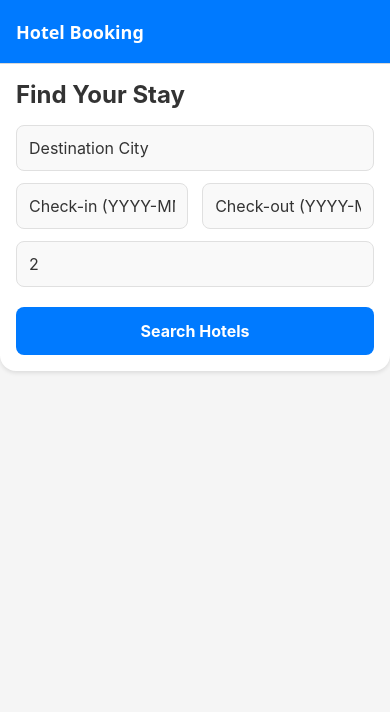
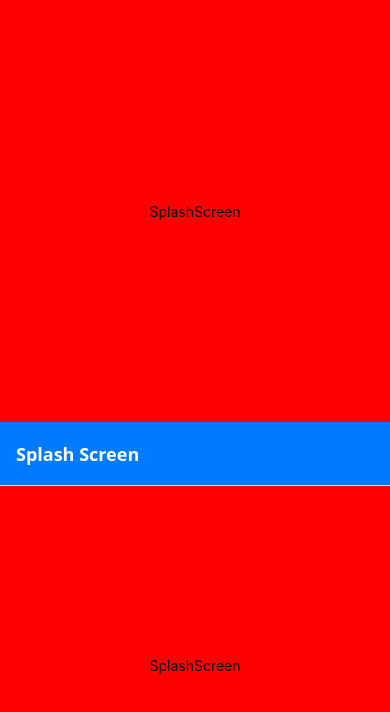
Before and after one commit to Nadil-Dulran/HotelBooking, a React Native app: screen /Splash in a window 390 px wide. Shown: the top 712 px of the page. Built offline with nearby package versions, Linux system fonts and the light colour scheme.

Commit message:
Try to update the app with new appear

```diff
--- a/App.js
+++ b/App.js
@@ -2,10 +2,16 @@ import React from 'react';
 import { NavigationContainer } from '@react-navigation/native';
 import { SafeAreaProvider } from 'react-native-safe-area-context';
 import AppNavigator from './src/navigation/AppNavigator';
+import SplashScreen from './src/splash/SplashScreen';
+import HotelCard from './src/components/HotelCard';
+import SearchScreen from './src/screens/SearchScreen';
 
 const App = () => {
     return (
         <SafeAreaProvider>
+            <NavigationContainer>
+                <SplashScreen />
+            </NavigationContainer>
             <NavigationContainer>
                 <AppNavigator />
             </NavigationContainer>
@@ -13,4 +19,6 @@ const App = () => {
     );
 };
 
+// Learn if one page can load after  another page in app
+
 export default App;
--- a/src/splash/SplashScreen.js
+++ b/src/splash/SplashScreen.js
@@ -7,11 +7,11 @@ import { createNativeStackNavigator } from '@react-navigation/native-stack';
 const Stack = createNativeStackNavigator();
 
 const SplashScreen = ({ navigation }) => {
-    useEffect(() => {
-        setTimeout(() => {
-            navigation.replace('Search');
-        }, 2000);
-    }, []);
+    // useEffect(() => {
+    //     setTimeout(() => {
+    //         navigation.replace('Search');
+    //     }, 2000);
+    // }, []);
     return (
         <View style={{ flex: 1, backgroundColor: 'red', justifyContent: 'center', alignItems: 'center' }}>
             <Text>SplashScreen</Text>
```
